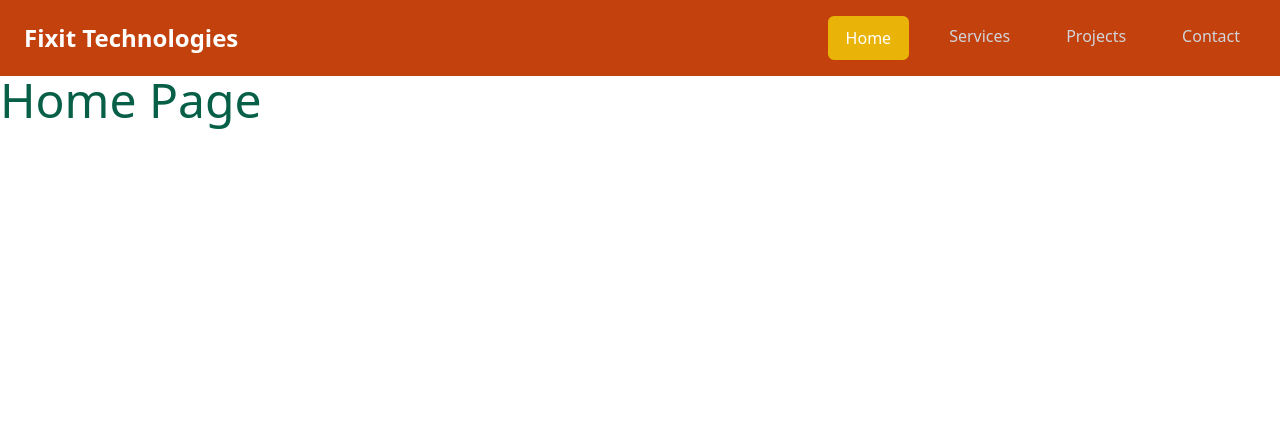
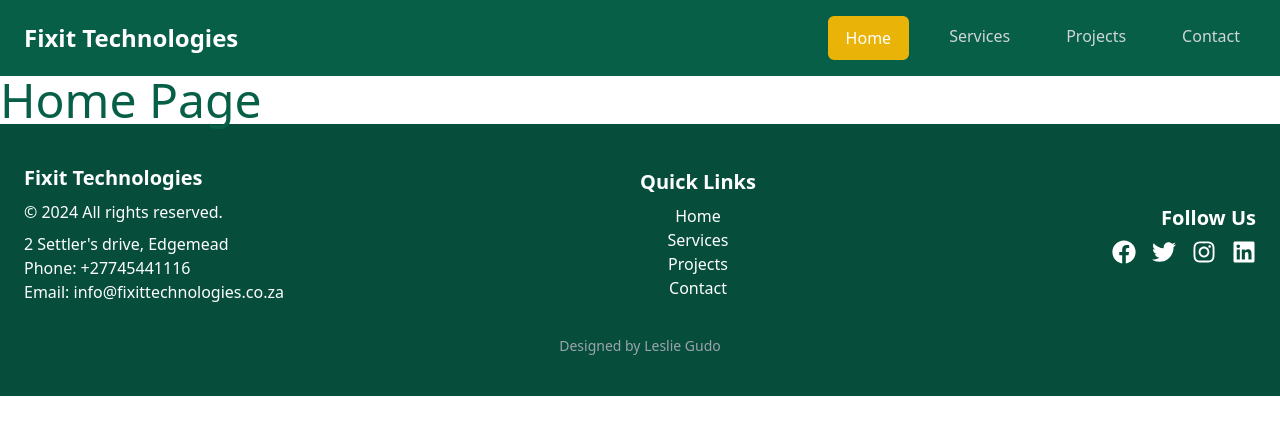
Before and after one commit to Leeoasis/fixittechnologies, a React (Create React App) app: page / in a window 1280 px wide. Shown: the top 434 px of the page. Built offline with nearby package versions, Linux system fonts and the light colour scheme.

Commit message:
Create the footer

```diff
--- a/src/App.js
+++ b/src/App.js
@@ -1,6 +1,7 @@
 import Home from "./routes/Home";
 import { Routes, Route, BrowserRouter } from "react-router-dom"
 import Navbar from "./components/Navbar";
+import Footer from "./components/Footer";
 
 function App() {
   return (
@@ -9,6 +10,7 @@
       <Routes>
         <Route path="/" element={<Home />} />
       </Routes>
+      <Footer/>
     </BrowserRouter>
   );
 }
--- /dev/null
+++ b/src/components/Footer.js
@@ -0,0 +1,50 @@
+import {
+    FaFacebook, FaTwitter, FaInstagram, FaLinkedin,
+  } from 'react-icons/fa';
+
+  const Footer = () => (
+      <footer className="bg-emerald-900 text-white py-10">
+        <div className="container mx-auto px-6">
+          <div className="flex flex-col md:flex-row justify-between items-center">
+            <div className="text-center md:text-left">
+              <h5 className="text-xl font-bold mb-2">Fixit Technologies</h5>
+              <p>© 2024 All rights reserved.</p>
+              <p className="mt-2">2 Settler's drive, Edgemead</p>
+              <p>Phone: +27745441116</p>
+              <p>Email: info@fixittechnologies.co.za</p>
+            </div>
+            <div className="mt-6 md:mt-0 text-center">
+              <h5 className="text-xl font-bold mb-2">Quick Links</h5>
+              <ul>
+                <li><a href="/" className="hover:text-gray-400">Home</a></li>
+                <li><a href="/services" className="hover:text-gray-400">Services</a></li>
+                <li><a href="/projects" className="hover:text-gray-400">Projects</a></li>
+                <li><a href="/contact" className="hover:text-gray-400">Contact</a></li>
+              </ul>
+            </div>
+            <div className="mt-6 md:mt-0 text-center md:text-right">
+              <h5 className="text-xl font-bold mb-2">Follow Us</h5>
+              <div className="flex justify-center md:justify-end space-x-4">
+                <a href="https://facebook.com" target="_blank" rel="noreferrer">
+                  <FaFacebook className="text-2xl hover:text-gray-400" />
+                </a>
+                <a href="https://twitter.com" target="_blank" rel="noreferrer">
+                  <FaTwitter className="text-2xl hover:text-gray-400" />
+                </a>
+                <a href="https://instagram.com" target="_blank" rel="noreferrer">
+                  <FaInstagram className="text-2xl hover:text-gray-400" />
+                </a>
+                <a href="https://linkedin.com" target="_blank" rel="noreferrer">
+                  <FaLinkedin className="text-2xl hover:text-gray-400" />
+                </a>
+              </div>
+            </div>
+          </div>
+          <div className="mt-8 text-center">
+            <p className="text-sm text-gray-400">Designed by Leslie Gudo</p>
+          </div>
+        </div>
+      </footer>
+  );
+
+  export default Footer;
--- a/src/components/Navbar.js
+++ b/src/components/Navbar.js
@@ -20,7 +20,7 @@
     : 'text-gray-300 hover:bg-gray-700 hover:text-white py-2 px-4 rounded-md');
 
   return (
-    <nav className="bg-orange-700 text-white">
+    <nav className="bg-emerald-800 text-white">
       <div className="container mx-auto px-6 py-4 flex justify-between items-center">
         <div className="text-2xl font-bold">
           <a href="#" className="hover:text-gray-300">Fixit Technologies</a>
```
